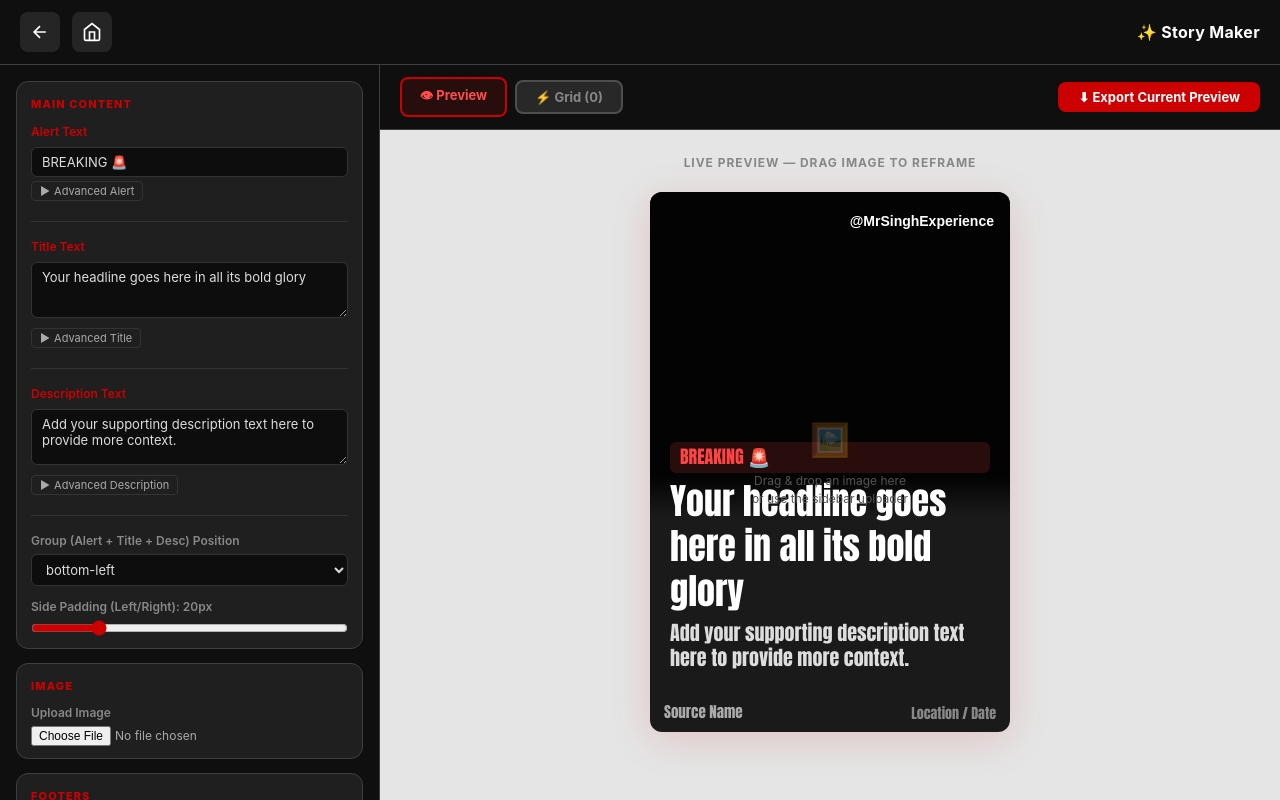
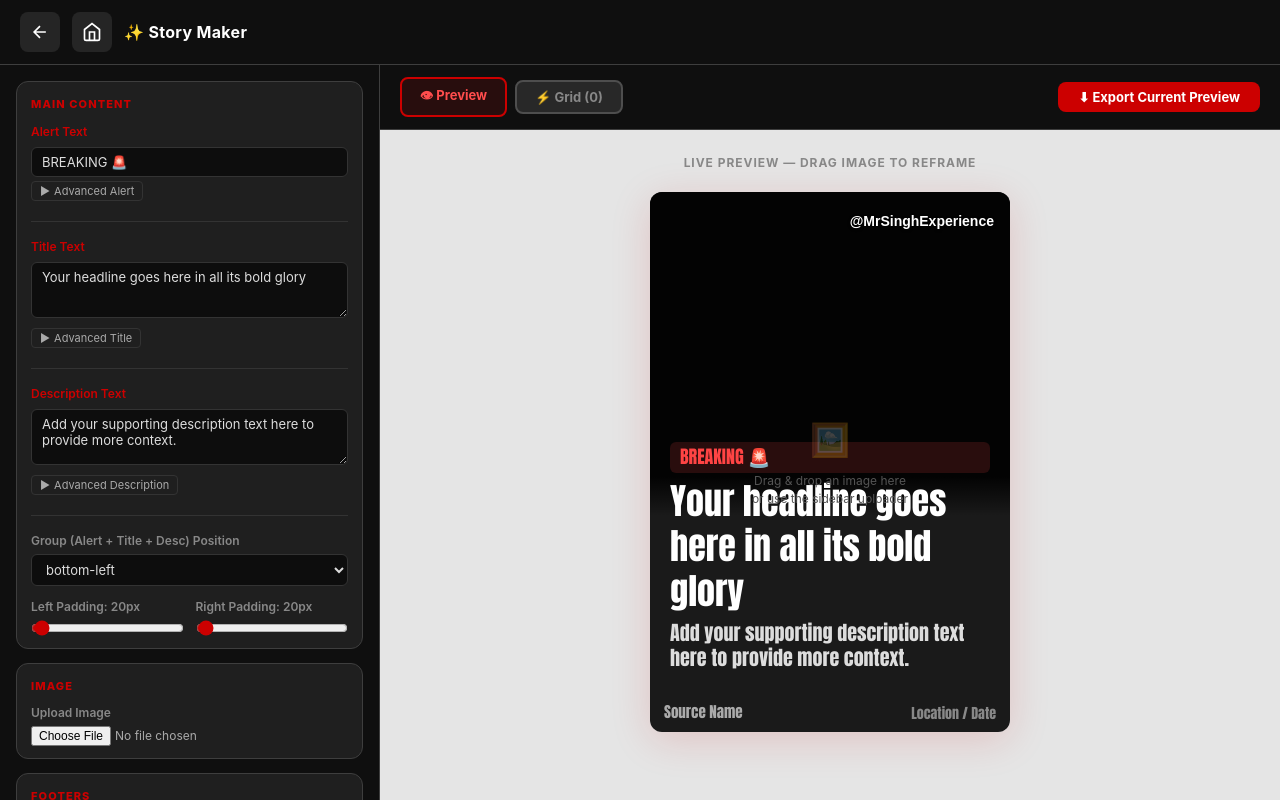
Before and after one commit to dilroop/YT-Clipper, a React (Vite) app in the folder frontend-react/: page /story-maker in a window 1280 px wide. Built offline with nearby package versions, Linux system fonts and the light colour scheme.

Commit message:
better ui

```diff
--- a/frontend-react/src/presentation/pages/storymaker/StoryMakerPage.tsx
+++ b/frontend-react/src/presentation/pages/storymaker/StoryMakerPage.tsx
@@ -58,7 +58,8 @@ export interface StoryStyle {
   aspectRatio: AspectRatio;
   // Shared position/padding for the alert+title+description group
   bodyPosition: Position;
-  bodyPaddingHorizontal: number;
+  bodyPaddingLeft: number;
+  bodyPaddingRight: number;
 }
 
 interface StoryContent {
@@ -110,7 +111,8 @@ const defaultStyle = (): StoryStyle => ({
   watermark: { position: 'top-right', padding: 16, font: 'Arial', fontSize: 14, color: '#ffffff' },
   aspectRatio: '2:3',
   bodyPosition: 'bottom-left',
-  bodyPaddingHorizontal: 20,
+  bodyPaddingLeft: 20,
+  bodyPaddingRight: 20,
 });
 
 const loadSavedCurrentStyle = (): StoryStyle => {
@@ -134,7 +136,8 @@ const loadSavedCurrentStyle = (): StoryStyle => {
         feather:  parsed.gradient?.feather  ?? 40,
       },
         bodyPosition: parsed.bodyPosition || 'bottom-left',
-        bodyPaddingHorizontal: parsed.bodyPaddingHorizontal ?? 20,
+        bodyPaddingLeft: parsed.bodyPaddingLeft ?? parsed.bodyPaddingHorizontal ?? 20,
+        bodyPaddingRight: parsed.bodyPaddingRight ?? parsed.bodyPaddingHorizontal ?? 20,
       };
     }
   } catch {}
@@ -435,7 +438,7 @@ const StoryCard: React.FC<StoryCardProps> = ({ content, style, cardRef, interact
       {/* Layer 3a: Body group (Alert + Title + Description) — single unit, shared position */}
       <div style={{
         position: 'absolute',
-        padding: `14px ${style.bodyPaddingHorizontal ?? 20}px ${finalBodyPaddingBottom}px ${style.bodyPaddingHorizontal ?? 20}px`,
+        padding: `14px ${style.bodyPaddingRight ?? 20}px ${finalBodyPaddingBottom}px ${style.bodyPaddingLeft ?? 20}px`,
         display: 'flex',
         flexDirection: 'column',
         gap: 6,
@@ -732,7 +735,8 @@ export const StoryMakerPage: React.FC = () => {
           feather:  s.gradient?.feather  ?? 40,
         },
         bodyPosition: s.bodyPosition || 'bottom-left',
-        bodyPaddingHorizontal: s.bodyPaddingHorizontal ?? 20,
+        bodyPaddingLeft: s.bodyPaddingLeft ?? s.bodyPaddingHorizontal ?? 20,
+        bodyPaddingRight: s.bodyPaddingRight ?? s.bodyPaddingHorizontal ?? 20,
       }));
     } catch { return []; }
   });
@@ -886,8 +890,8 @@ export const StoryMakerPage: React.FC = () => {
         <button onClick={() => navigate('/')} style={navCircleBtnStyle} title="Home">
           <svg width="20" height="20" viewBox="0 0 24 24" fill="none" stroke="currentColor" strokeWidth="2"><path d="M3 9l9-7 9 7v11a2 2 0 0 1-2 2H5a2 2 0 0 1-2-2z"/><polyline points="9 22 9 12 15 12 15 22"/></svg>
         </button>
+        <h2 style={{ margin: 0, fontSize: 16, fontWeight: 700, color: '#ffffff', letterSpacing: '0.02em' }}>✨ Story Maker</h2>
         <div style={{ flex: 1 }} />
-        <h2 style={{ margin: 0, fontSize: 16, fontWeight: 700, color: '#ffffff', letterSpacing: '0.02em' }}>✨ Story Maker</h2>
       </div>
 
       {/* Body */}
@@ -927,9 +931,14 @@ export const StoryMakerPage: React.FC = () => {
                     {positions.map(p => <option key={p} value={p}>{p}</option>)}
                   </select>
                 </label>
-                <label style={{ ...labelStyle, marginTop: 12 }}>Side Padding (Left/Right): {currentStyle.bodyPaddingHorizontal}px
-                  <input type="range" min={0} max={100} value={currentStyle.bodyPaddingHorizontal} onChange={e => updStyle('bodyPaddingHorizontal', Number(e.target.value))} style={{ width: '100%', accentColor: '#cc0000' }} />
-                </label>
+                <div style={{ display: 'grid', gridTemplateColumns: '1fr 1fr', gap: 12, marginTop: 12 }}>
+                  <label style={labelStyle}>Left Padding: {currentStyle.bodyPaddingLeft}px
+                    <input type="range" min={0} max={1000} value={currentStyle.bodyPaddingLeft} onChange={e => updStyle('bodyPaddingLeft', Number(e.target.value))} style={{ width: '100%', accentColor: '#cc0000' }} />
+                  </label>
+                  <label style={labelStyle}>Right Padding: {currentStyle.bodyPaddingRight}px
+                    <input type="range" min={0} max={1000} value={currentStyle.bodyPaddingRight} onChange={e => updStyle('bodyPaddingRight', Number(e.target.value))} style={{ width: '100%', accentColor: '#cc0000' }} />
+                  </label>
+                </div>
               </div>
             </div>
           </SectionCard>
```
